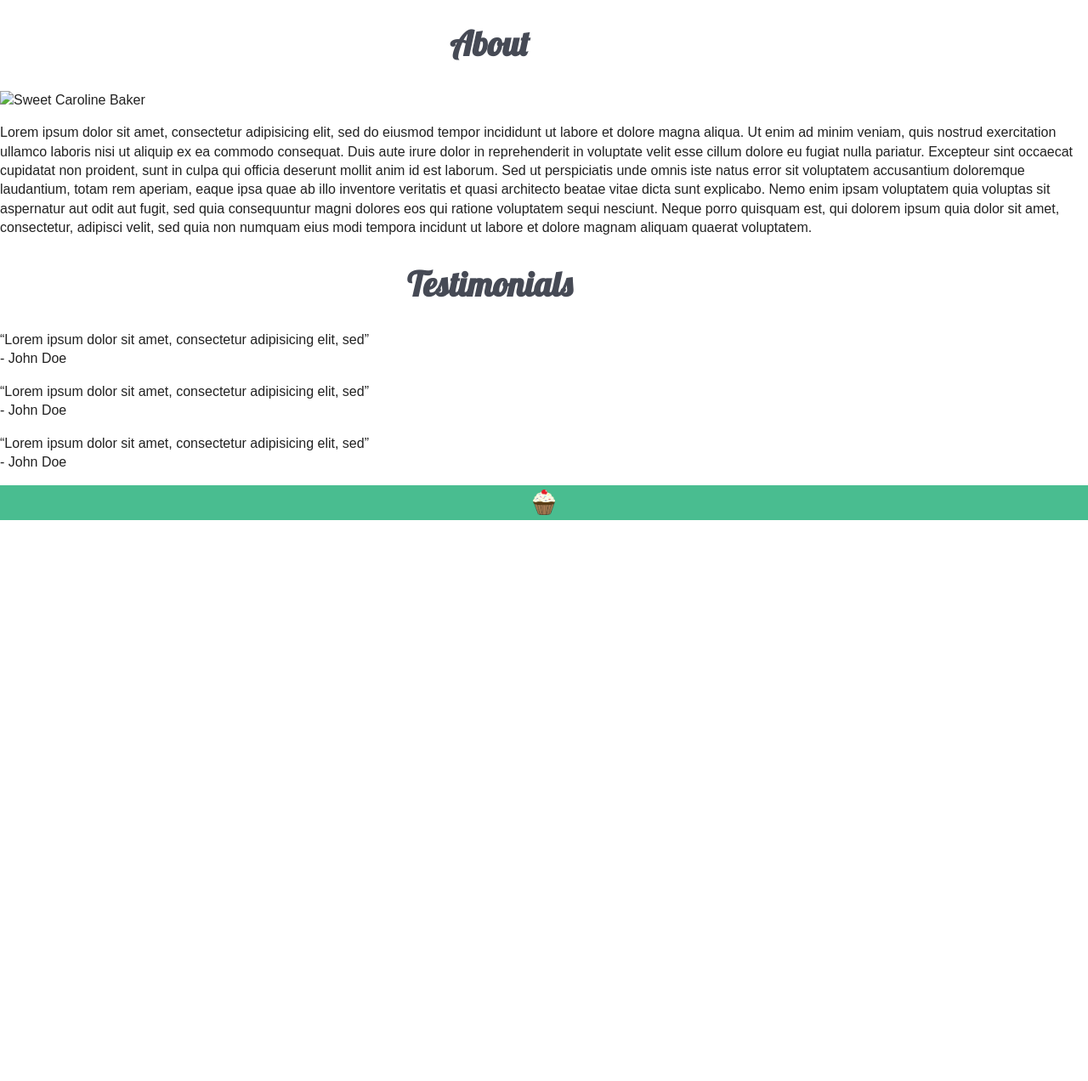
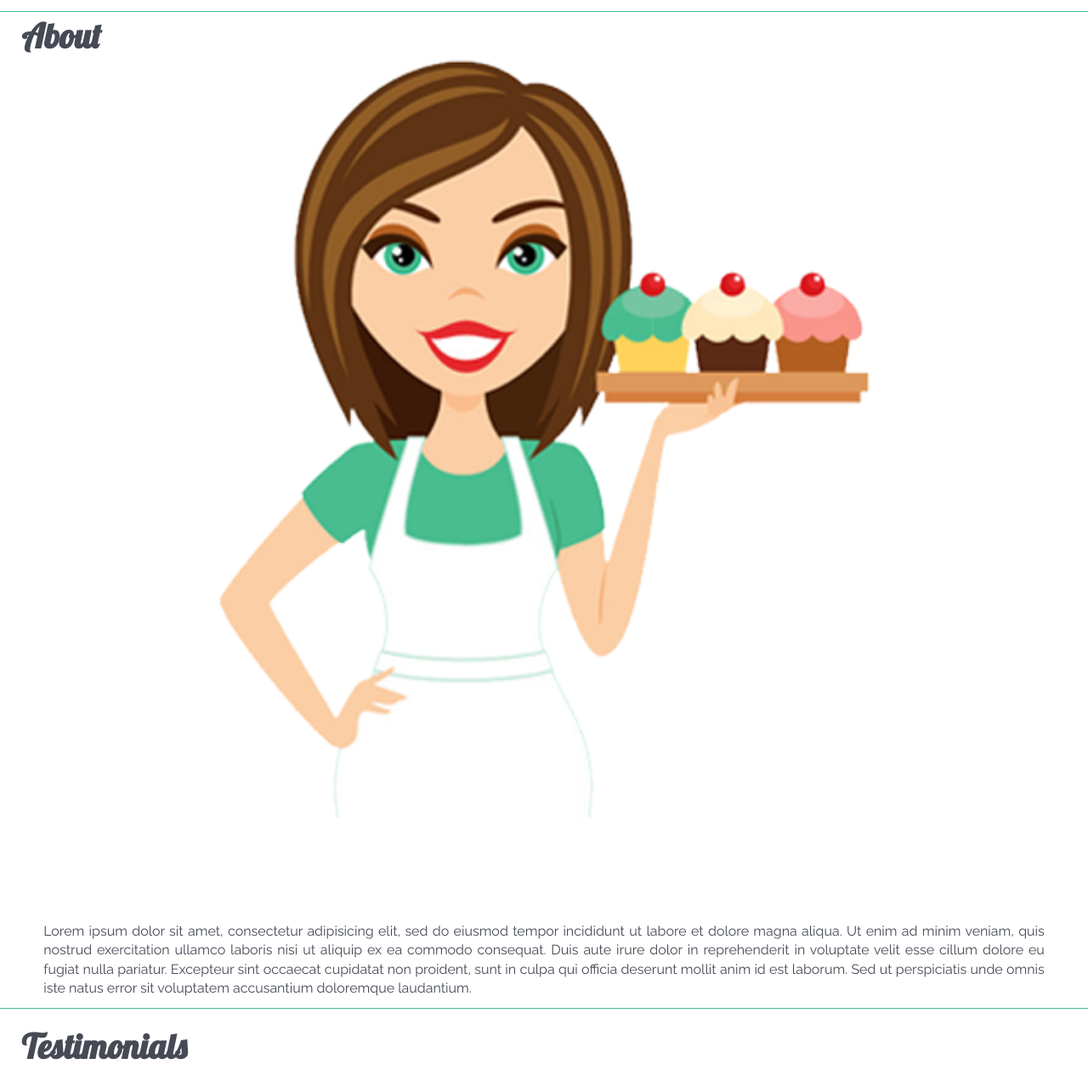
Before and after one commit to amaeworth/sweetcarolines.com, a plain HTML site: page about/index.html in a window 1280 px wide. Shown: the part 220-1492 px from the top of the page at 85% size. Before the commit the page ends 832 px from the top, so only its background shows below. Drawn offline with nearby package versions, Linux system fonts and the light colour scheme; files whose address does not match are found by name.

Commit message:
about page style

```diff
--- a/about/index.html
+++ b/about/index.html
@@ -36,13 +36,15 @@
         </header>
         <main>
           <div class="about">
-            <h1>About</h1>
-            <img src="../img/caroline.png" alt="Sweet Caroline Baker"/>
-            <p>Lorem ipsum dolor sit amet, consectetur adipisicing elit, sed do eiusmod tempor incididunt ut labore et dolore magna aliqua. Ut enim ad minim veniam, quis nostrud exercitation ullamco laboris nisi ut aliquip ex ea commodo consequat. Duis aute irure dolor in reprehenderit in voluptate velit esse cillum dolore eu fugiat nulla pariatur. Excepteur sint occaecat cupidatat non proident, sunt in culpa qui officia deserunt mollit anim id est laborum. Sed ut perspiciatis unde omnis iste natus error sit voluptatem accusantium doloremque laudantium, totam rem aperiam, eaque ipsa quae ab illo inventore veritatis et quasi architecto beatae vitae dicta sunt explicabo. Nemo enim ipsam voluptatem quia voluptas sit aspernatur aut odit aut fugit, sed quia consequuntur magni dolores eos qui ratione voluptatem sequi nesciunt. Neque porro quisquam est, qui dolorem ipsum quia dolor sit amet, consectetur, adipisci velit, sed quia non numquam eius modi tempora incidunt ut labore et dolore magnam aliquam quaerat voluptatem.
+            <h2>About</h2>
+            <div class = "content">
+              <img src="../img/caroline.png" alt="Sweet Caroline Baker"/>
+              <p>Lorem ipsum dolor sit amet, consectetur adipisicing elit, sed do eiusmod tempor incididunt ut labore et dolore magna aliqua. Ut enim ad minim veniam, quis nostrud exercitation ullamco laboris nisi ut aliquip ex ea commodo consequat. Duis aute irure dolor in reprehenderit in voluptate velit esse cillum dolore eu fugiat nulla pariatur. Excepteur sint occaecat cupidatat non proident, sunt in culpa qui officia deserunt mollit anim id est laborum. Sed ut perspiciatis unde omnis iste natus error sit voluptatem accusantium doloremque laudantium.
+              </div>
             </p>
           </div>
           <div class="testimonials">
-            <h1>Testimonials</h1>
+            <h2>Testimonials</h2>
             <p><span>“</span>Lorem ipsum dolor sit amet, consectetur adipisicing elit, sed<span>”</span></br>- John Doe</p>
             <p id="background-color"><span>“</span>Lorem ipsum dolor sit amet, consectetur adipisicing elit, sed<span>”</span></br>- John Doe</p>
             <p><span>“</span>Lorem ipsum dolor sit amet, consectetur adipisicing elit, sed<span>”</span></br>- John Doe</p>
--- a/css/main.css
+++ b/css/main.css
@@ -103,12 +103,18 @@ textarea {
          url('../fonts/droidserif-webfont.woff') format('woff'),
          url('../fonts/droidserif-webfont.woff2') format('woff2');
 }
-h1{
+
+h1, h2{
   font-family: 'Lobster', cursive;
   font-size: 2.5em;
   color:#464a55;
   text-align: center;
   width:90%;
+}
+h2{
+  text-align: left;
+  padding: 0 0 0 2%;
+  margin:0;
 }
 a{
   text-decoration: none;
@@ -125,6 +131,7 @@ a{
 }
 nav{
   width:100%;
+  border-bottom: .1em solid #49bd90;
 }
 nav ul{
   width:100%;
@@ -156,6 +163,30 @@ nav li{
 .column{
   flex:50%;
   max-width:50%;
+}
+/* ========================
+  About
+=========================*/
+.content{
+  border-bottom: .1em solid #49bd90;
+  display:grid;
+  grid-template-columns: repeat(2,1fr);
+  grid-template: "img" "text";
+  grid-gap:5%;
+}
+.content img{
+  width:60%;
+  grid-area: img;
+  padding:0 20% 0 20%;
+}
+.content p{
+  width:92%;
+  padding:4%;
+  grid-area:text;
+  font-size: 1em;
+  font-family: 'raleway', sans-serif;
+  color:#464a55;
+  text-align: justify;
 }
 
 /* ========================
```
Also changed, not shown: contact/index.html (+2 -2 lines), img/caroline.png (added).
